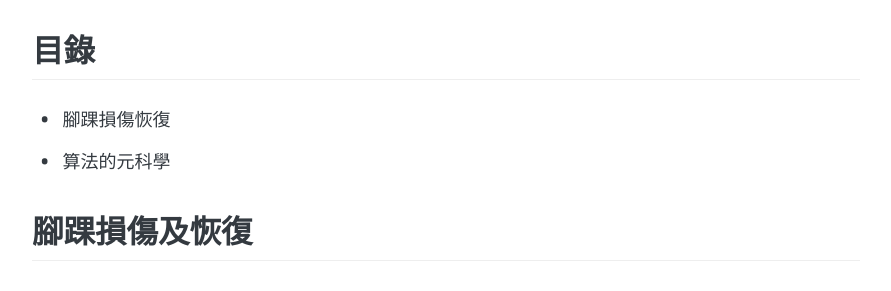
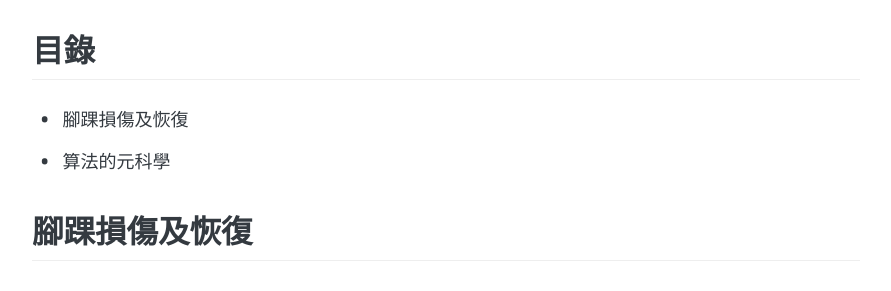
Before and after one commit to NeapolitanIcecream/NIcecream, a Jekyll site: the page built from _posts/2019-09-09-september-talks-2.md, in a window 1280 px wide. Shown: the part 251-542 px from the top of the page, without its empty margins (194-1085 px from the left). Built offline with Jekyll 4.4.1, drawn with Linux system fonts in a browser that asks for light colours; some web fonts are replaced; comment, search, counter and statistics services are not loaded.

Commit message:
fix typo

```diff
--- a/_posts/2019-09-09-september-talks-2.md
+++ b/_posts/2019-09-09-september-talks-2.md
@@ -9,7 +9,7 @@ comments: true
 
 ## 目錄
 
-+ 腳踝損傷恢復
++ 腳踝損傷及恢復
 + 算法的元科學
 
 ## 腳踝損傷及恢復
```
